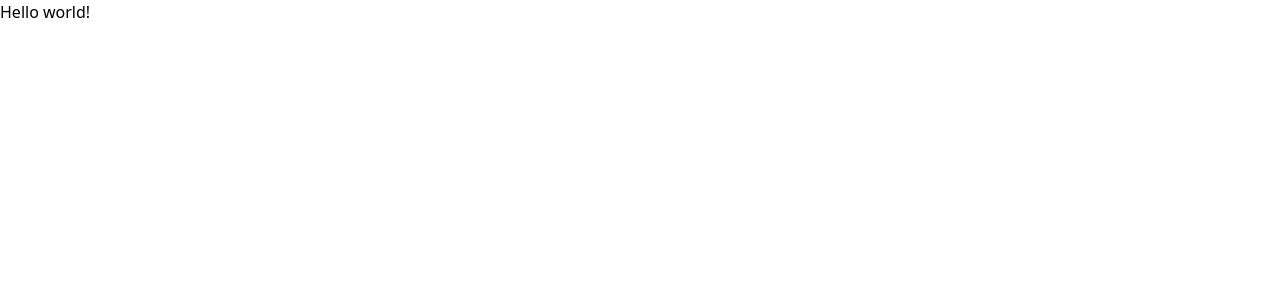
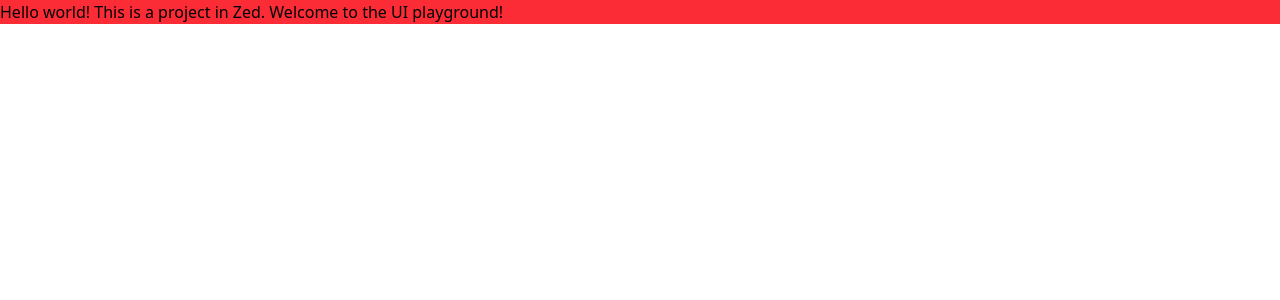
Before and after one commit to ponktoku/ui-playground, a Next.js app: page / in a window 1280 px wide. Shown: the top 300 px of the page. Built offline with nearby package versions, Linux system fonts and the light colour scheme.

Commit message:
styles: Add tailwindcss

```diff
--- a/src/app/page.tsx
+++ b/src/app/page.tsx
@@ -1,7 +1,9 @@
 export default function Home() {
   return (
     <main>
-      <div>Hello world!</div>
+      <div className="bg-red-500">
+        Hello world! This is a project in Zed. Welcome to the UI playground!
+      </div>
     </main>
   );
 }
```
Also changed, not shown: package.json (+7 -6 lines), 1 other file (tests, documents, lock files or other folders).
